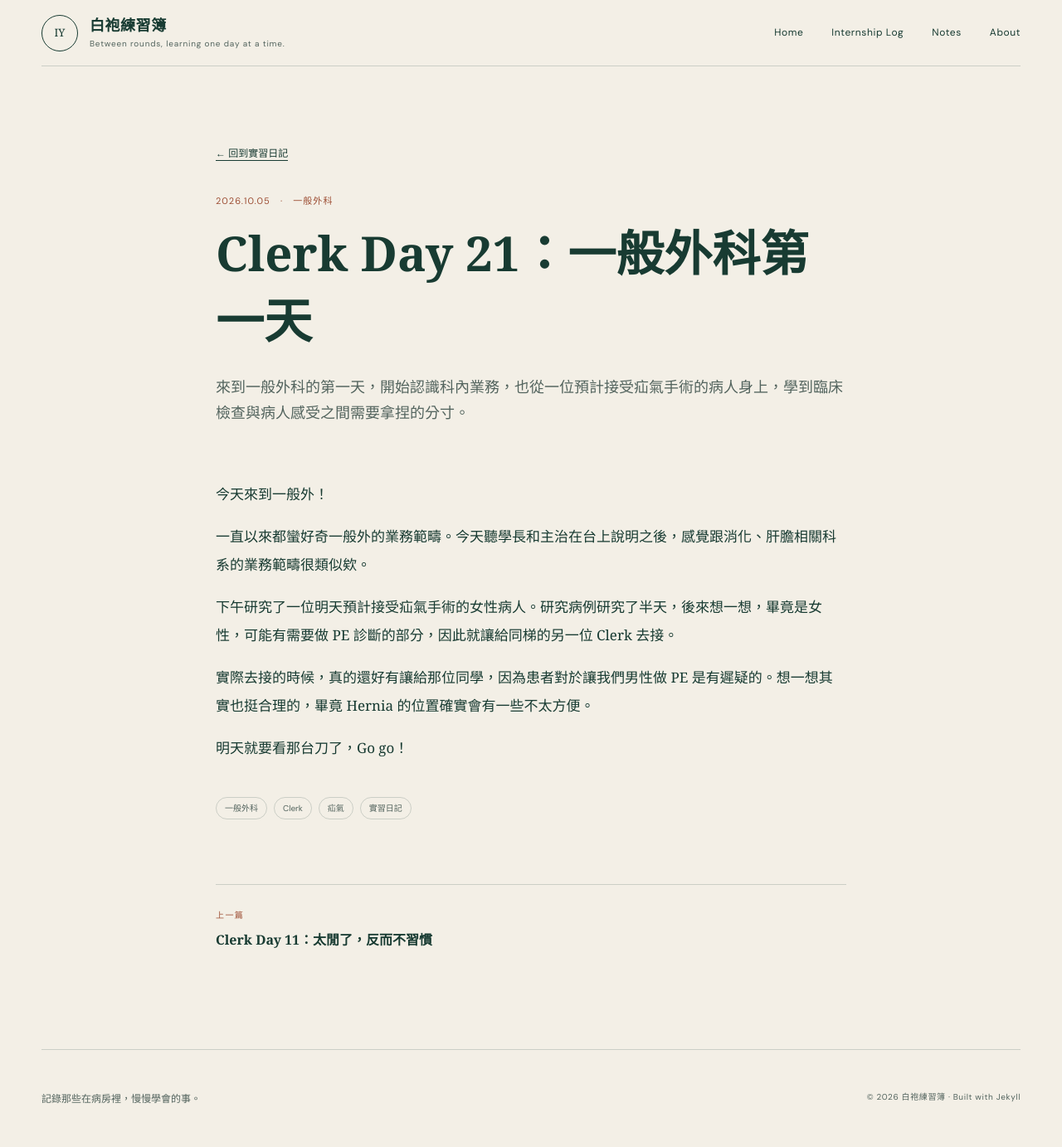
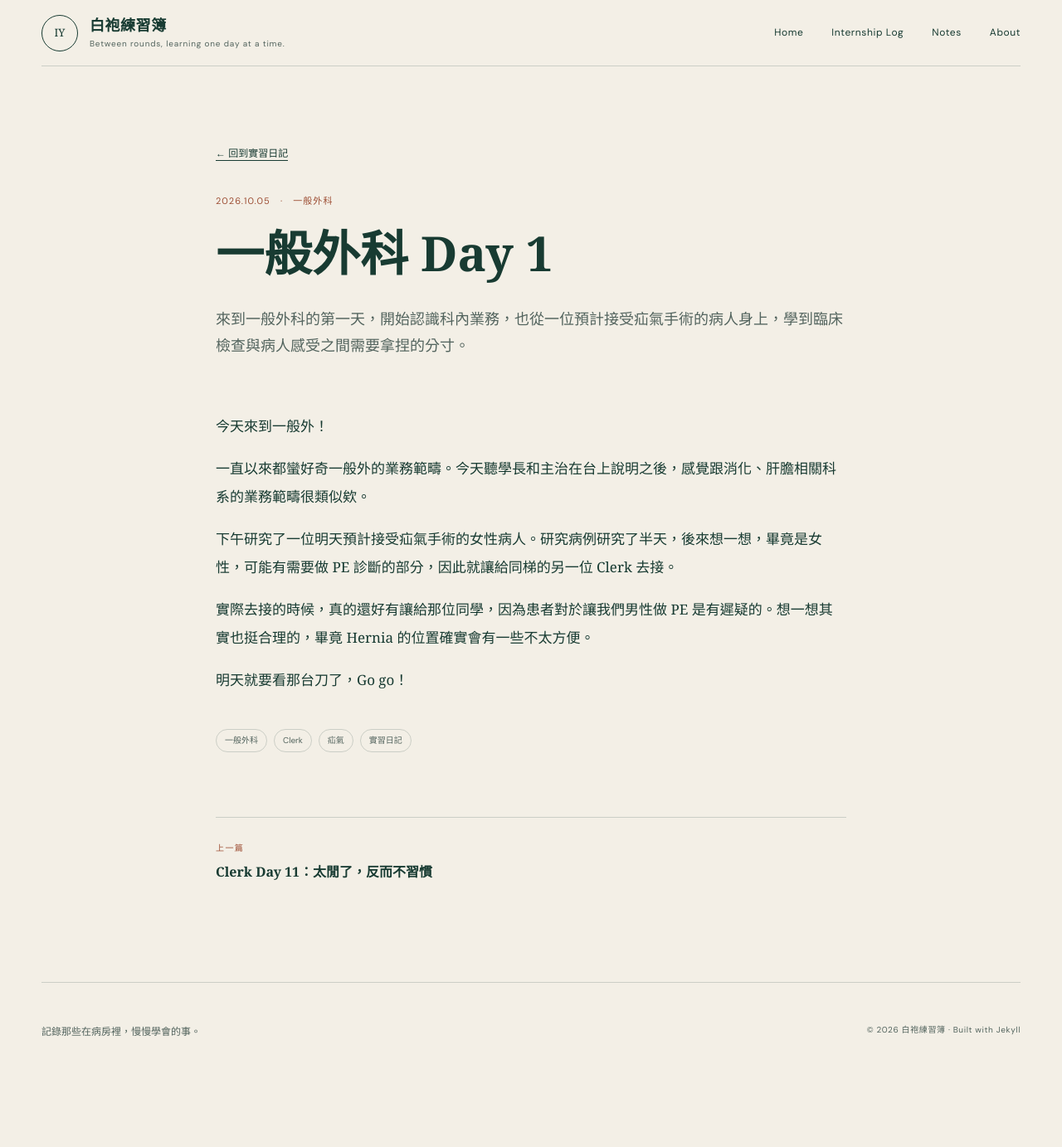
Before and after one commit to francohohtw/francohohtw.github.io, a Jekyll site: the page built from _posts/2026-10-05-general-surgery-day-1.md, in a window 1280 px wide. Shown: the whole page at 83% size. Built offline with Jekyll 4.4.1, drawn with Linux system fonts in a browser that asks for light colours; after the commit the page ends 1302 px from its top, so only the background shows below that.

Commit message:
Correct general surgery day title

```diff
--- a/_posts/2026-10-05-general-surgery-day-1.md
+++ b/_posts/2026-10-05-general-surgery-day-1.md
@@ -1,5 +1,5 @@
 ---
-title: "Clerk Day 21：一般外科第一天"
+title: "一般外科 Day 1"
 date: 2026-10-05 18:30:00 +0800
 department: 一般外科
 day: 1
```
